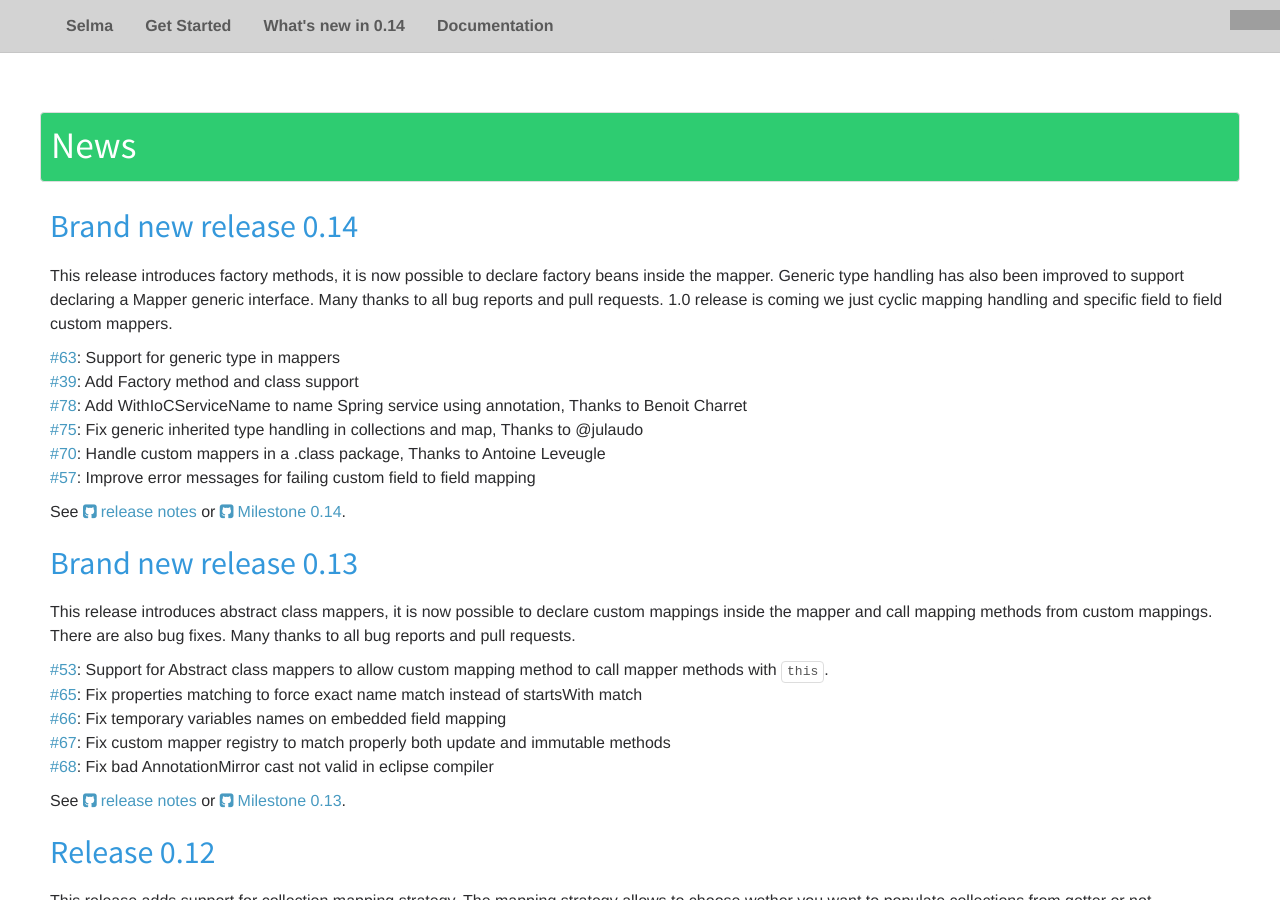
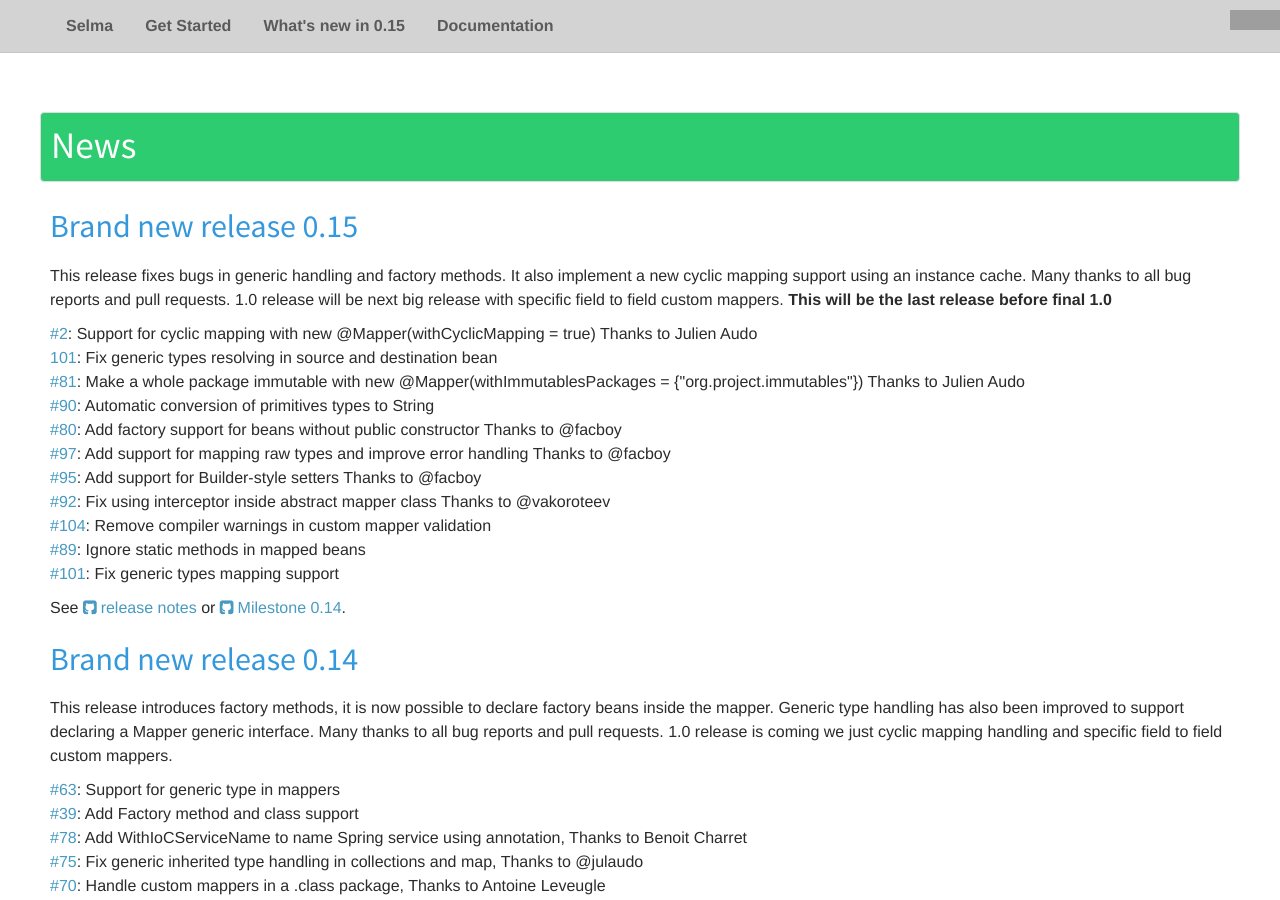
Before and after one commit to slemesle/selma, a Jekyll site: the page built from index.html, in a window 1280 px wide and 900 px high, scrolled down 3174 px. Built offline with Jekyll 4.4.1, drawn with Linux system fonts in a browser that asks for light colours; nearby versions of some CDN libraries; comment, search, counter and statistics services are not loaded; some of the changed text lies outside the part shown; grey boxes are pictures that could not be loaded.

Commit message:
Update site to reflect 0.15 release

```diff
--- a/index.html
+++ b/index.html
@@ -1,5 +1,5 @@
 ---
-version: "0.14"
+version: "0.15"
 ---
 <!DOCTYPE html>
 <html xmlns="http://www.w3.org/1999/html">
@@ -357,7 +357,46 @@
         <div class="row triple-gap-top-small-tablet triple-gap-top-desktop ">
             <h1 class="lite-square bordered padded green-bg">News</h1>
 
-             <h2 class="blue pad-left pad-top">Brand new release 0.14</h2>
+             <h2 class="blue pad-left pad-top">Brand new release 0.15</h2>
+            <p class="pad-left">
+                This release fixes bugs in generic handling and factory methods.
+                It also implement a new cyclic mapping support using an instance cache. Many thanks to all bug reports
+                and pull requests. 1.0 release will be next big release with specific field to field custom mappers.
+                <b>This will be the last release before final 1.0</b>
+            </p>
+            <div class="pad-left">
+                <ul class="unstyled ">
+                    <li> <a class="noicon" href="https://github.com/xebia-france/selma/issues/2">#2</a>: Support for
+                        cyclic mapping with new @Mapper(withCyclicMapping = true) Thanks to Julien Audo</li>
+                    <li> <a class="noicon" href="https://github.com/xebia-france/selma/issues/101">101</a>: Fix generic
+                        types resolving in source and destination bean</li>
+                    <li> <a class="noicon" href="https://github.com/xebia-france/selma/issues/81">#81</a>: Make a whole
+                        package immutable with new @Mapper(withImmutablesPackages = {"org.project.immutables"})
+                        Thanks to Julien Audo</li>
+                    <li> <a class="noicon" href="https://github.com/xebia-france/selma/issues/90">#90</a>: Automatic
+                        conversion of primitives types to String</li>
+                    <li> <a class="noicon" href="https://github.com/xebia-france/selma/issues/80">#80</a>: Add factory
+                        support for beans without public constructor Thanks to @facboy</li>
+                    <li> <a class="noicon" href="https://github.com/xebia-france/selma/issues/97">#97</a>: Add support
+                        for mapping raw types and improve error handling Thanks to @facboy</li>
+                    <li> <a class="noicon" href="https://github.com/xebia-france/selma/issues/95">#95</a>: Add support
+                        for Builder-style setters Thanks to @facboy</li>
+                    <li> <a class="noicon" href="https://github.com/xebia-france/selma/issues/92">#92</a>: Fix using
+                        interceptor inside abstract mapper class Thanks to @vakoroteev</li>
+                    <li> <a class="noicon" href="https://github.com/xebia-france/selma/issues/104">#104</a>: Remove
+                        compiler warnings in custom mapper validation</li>
+                    <li> <a class="noicon" href="https://github.com/xebia-france/selma/issues/89">#89</a>: Ignore static
+                        methods in mapped beans</li>
+                    <li> <a class="noicon" href="https://github.com/xebia-france/selma/issues/101">#101</a>: Fix generic
+                        types mapping support</li>
+                </ul>
+            </div>
+            <p class="pad-left pad-top">
+                See <a href="https://github.com/xebia-france/selma/blob/master/RELEASE_NOTES">release notes</a> or
+                <a href="https://github.com/xebia-france/selma/issues?q=milestone%3A0.14">Milestone 0.14</a>.
+            </p>
+
+            <h2 class="blue pad-left pad-top">Brand new release 0.14</h2>
             <p class="pad-left">
                 This release introduces factory methods, it is now possible to declare factory beans inside the
                 mapper. Generic type handling has also been improved to support declaring a Mapper generic interface.
@@ -505,6 +544,7 @@
                     <li class="h4"><a class="noicon" href="#mapping-to-and-from-dto">Mapping to and from DTO</a></li>
                     <li class="h4"><a class="noicon" href="#disabling-missing-field">Disabling missing field checks</a></li>
                     <li class="h3"><a class="noicon" href="#mapping-nested-beans">Mapping nested beans</a></li>
+                    <li class="h3"><a class="noicon" href="#mapping-cyclic-beans">Mapping cyclic beans</a></li>
                     <li class="h3"><a class="noicon" href="#customize-property-names">Customize property names mapping</a></li>
                     <li class="h3"><a class="noicon" href="#flatten-bean-mapping">Flatten bean mapping</a></li>
                     <li class="h2"><a class="noicon" href="#updating-destination-bean">Updating destination bean</a></li>
@@ -792,6 +832,80 @@
                 @Map annotation can be used to configure the mapping of each nested bean in the graph.
             </p>
 
+<!--
+            Mapping Cyclic beans
+-->
+            <h3 id="mapping-cyclic-beans" class="pad-left pad-top green">Mapping cyclic beans</h3>
+            <p class="pad-left">
+                Selma can handle cyclic mapping. This behaviour is disabled by default because it has a small
+                performance impact. You can enable it using the <code>withCyclicMapping</code> parameter available in
+                <code>@Mapper</code>.
+            </p>
+            <div class="container">
+                <div class="row">
+                    <div class="one half two-up-small-tablet padded">
+                        <h5 class="padded info-bg">Person Bean</h5>
+
+{% highlight java %}
+public class Person {
+
+    private String firstName;
+    private String lastName;
+    private Date birthDay;
+    private Address residency;
+
+    // + Getters and Setters
+}
+{% endhighlight %}
+                    </div>
+
+                    <div class="one half two-up-small-tablet padded">
+                        <h5 class="padded info-bg ">Address Bean</h5>
+
+{% highlight java %}
+public class Address {
+
+    private String line1;
+    private String line2;
+    private String zipCode;
+    private String city;
+    private String country;
+    private Person person // Cyclic reference here !
+
+    // + Getters and Setters
+}
+{% endhighlight %}
+
+                    </div>
+
+                </div>
+                <div class="row">
+                    <div class="one-up one-up-small-tablet padded">
+  <h5 class="padded info-bg">Mapper supporting cyclic beans</h5>
+{% highlight java %}
+@Mapper(withCyclicMappings = true)
+public interface PersonMapper {
+
+    // Returns a new instance of PersonDTO mapped from Person source
+    PersonDto asPersonDTO(Person source);
+
+}
+{% endhighlight %}
+
+                    </div>
+                </div>
+
+            </div>
+            <p class="pad-left">
+                Here we declared the <code>asPersonDTO(Person source)</code> method in the mapper interface to
+                map Person bean and adress beans. The person bean will be mapped only one time and propagated to the
+                person field of the <code>Address</code> bean.
+            </p>
+
+            <p class="pad-left alert message ">
+                This feature uses a hashmap to know whether a bean has already been mapped.
+            </p>
+
             <!--
                 Customize property names mapping
             -->
@@ -1503,7 +1617,7 @@
                     <div class="one-up one-up-small-tablet padded">
                 <h5 class="padded info-bg">Mapper passing by reference</h5>
 {% highlight java %}
-@Mapper(withImmutables = Address.class)
+@Mapper(withImmutables = Address.class, withImmutablesPackages = "org.project.immutables")
 public class PersonMapper {
 
     // Returns a PersonDTO instance mapped from source with same address
@@ -1518,7 +1632,8 @@
             <p class="pad-left">
                 This mapper will pass by reference any mapping from <code>Address</code> to <code>Address</code>.
                 You can specify as many immutables type as you want. It is also possible to declare immutables inside
-                <code>@Map</code>.
+                <code>@Map</code>. The <code>withImmutablesPackages</code>, will make Selma consider any bean inside
+                <code>org.project.immutables</code> as immutable class.
             </p>
 
 
@@ -1530,6 +1645,7 @@
                 To solve this issue without using reflection at runtime, Selma supports <b>sourced beans</b>, the idea
                 is to pass one or more parameters to the constructor call in the generated code.
             </p>
+
             <h3 id="sourced-beans" class="pad-left pad-top green">Sourced Beans</h3>
             <div class="container">
                 <div class="row">
@@ -1809,7 +1925,7 @@
 
             <h3 id="snapshots-build" class="green pad-left pad-top">Snapshot builds</h3>
 
-            <p class="pad-left">You can retrieve snapshots builds from 0.12-SNAPSHOT in the sonatype snapshot
+            <p class="pad-left">You can retrieve snapshots builds from 0.16-SNAPSHOT in the sonatype snapshot
                 repository. For this to work, you should add Sonatype snaphot repository in your maven settings.xml or
                 pom.xml</p>
             <div class="block padded">
```
